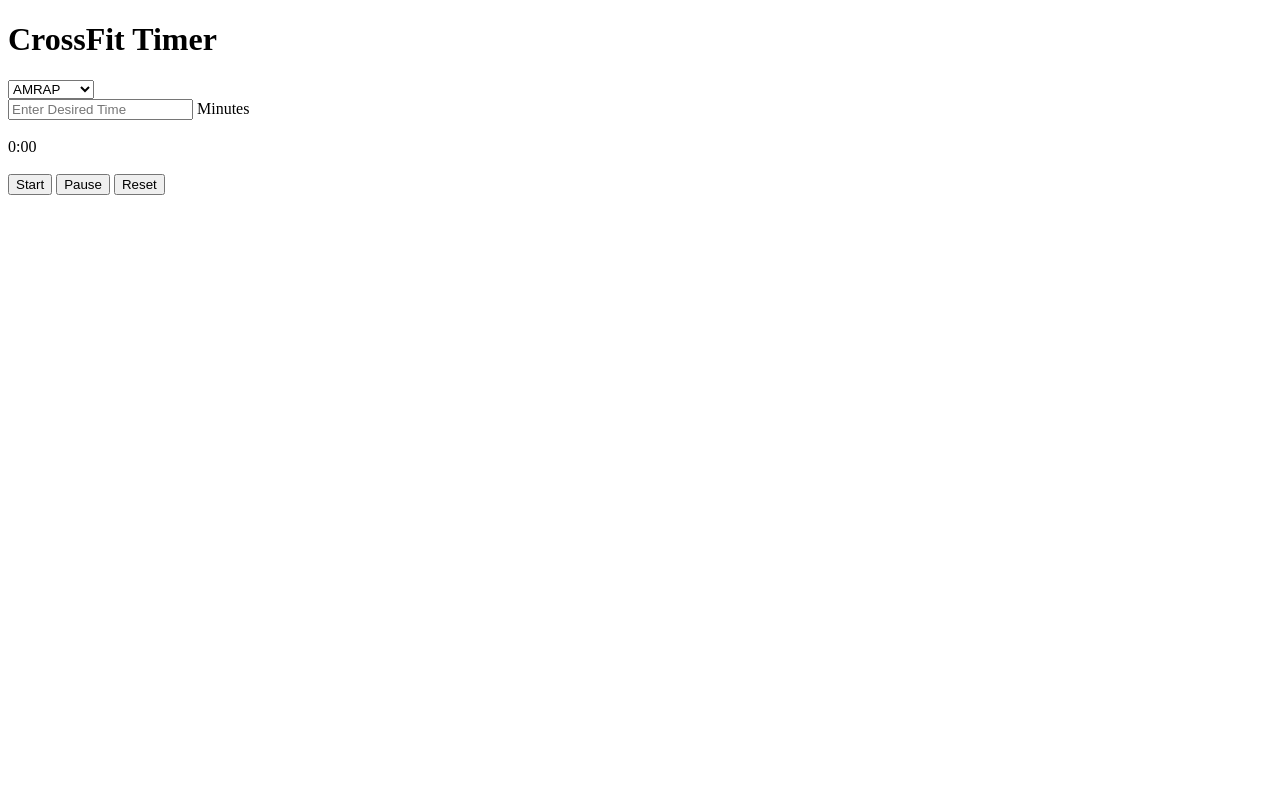
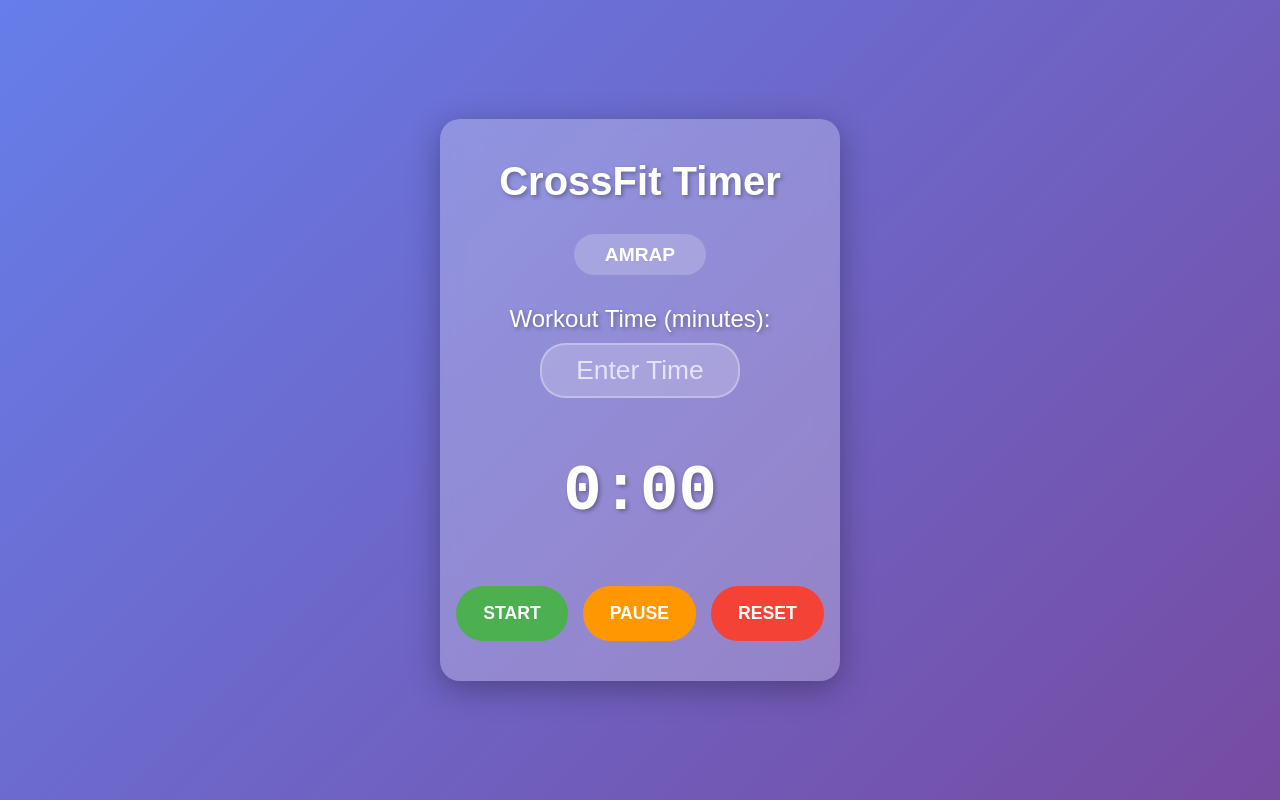
Before and after one commit to dominickvaske/crossfit-timer, a plain HTML site: page index.html in a window 1280 px wide. Drawn offline with Linux system fonts and the light colour scheme.

Commit message:
Add professional styling and design with original features

```diff
--- a/index.html
+++ b/index.html
@@ -4,6 +4,8 @@
     <meta charset="UTF-8" />
     <meta name="viewport" content="width=device-width, initial-scale=1.0" />
     <title>CrossFit Timer</title>
+
+    <link rel="stylesheet" href="style.css" />
   </head>
 
   <!----------------------------- HTML Body ------------------------------>
@@ -20,8 +22,8 @@
       </select>
 
       <div class="input">
-        <input id="time_input" placeholder="Enter Desired Time" />
-        Minutes
+        Workout Time (minutes): <br />
+        <input id="time_input" placeholder="Enter Time" />
       </div>
       <br />
 
@@ -36,137 +38,6 @@
     </div>
 
     <!-------------------------- JavaScript ------------------------------>
-
-    <script>
-      // ========== DOM ELEMENT REFERENCES ==========
-      const startButton = document.querySelector("#start_button");
-      const pauseButton = document.querySelector("#pause_button");
-      const resetButton = document.querySelector("#reset_button");
-      const timerDisplay = document.querySelector(".timer");
-      const timeInput = document.querySelector("#time_input");
-      const workoutSelect = document.querySelector("#workout_type");
-
-      // ========== GLOBAL VARIABLES ==========
-      let seconds = 0; // Current time in seconds
-      let lastKnownTime = 0; // Starting time for AMRAP workouts (for reset)
-      let isRunning = false; // Track if timer is currently active
-      let timerInterval; // Store interval ID for clearing
-
-      // ========== UTILITY FUNCTIONS ==========
-
-      /**
-       * Updates the timer display with current seconds value
-       * Formats time as MM:SS with proper zero padding
-       */
-      function updateDisplay() {
-        const minutes = Math.floor(seconds / 60);
-        const remainingSeconds = seconds % 60;
-
-        // Add leading zero to seconds if less than 10
-        if (remainingSeconds < 10) {
-          timerDisplay.textContent =
-            minutes + ":" + remainingSeconds.toString().padStart(2, "0");
-        } else {
-          timerDisplay.textContent = minutes + ":" + remainingSeconds;
-        }
-      }
-
-      /**
-       * Starts AMRAP countdown timer
-       * Counts down from user-specified time to 00:00
-       */
-      function startAmrapTimer() {
-        timerInterval = setInterval(function () {
-          seconds = seconds - 1;
-          updateDisplay();
-
-          // Stop when we reach zero
-          if (seconds <= 0) {
-            clearInterval(timerInterval);
-            isRunning = false;
-            alert("Time's up! Great workout!");
-          }
-        }, 1000);
-      }
-
-      /**
-       * Starts FOR TIME stopwatch timer
-       * Counts up from 00:00 until stopped
-       */
-      function startForTimeTimer() {
-        timerInterval = setInterval(function () {
-          seconds = seconds + 1;
-          updateDisplay();
-        }, 1000);
-      }
-
-      // ========== EVENT LISTENERS ==========
-
-      /**
-       * Start button handler
-       * Determines workout type and starts appropriate timer
-       */
-      startButton.addEventListener("click", function () {
-        const inputValue = timeInput.value;
-        const workoutType = workoutSelect.value;
-
-        if (workoutType === "amrap") {
-          // Only set new time if starting fresh (not resuming from pause)
-          if (!isRunning && seconds === lastKnownTime) {
-            // Use input value or default to 10 minutes
-            let minutes =
-              inputValue.trim() === "" || inputValue <= 0 ? 10 : inputValue;
-
-            // Convert to seconds and save for reset functionality
-            seconds = minutes * 60;
-            lastKnownTime = seconds;
-          }
-
-          isRunning = true;
-          clearInterval(timerInterval); // Clear any existing timer
-          startAmrapTimer();
-        } else if (workoutType === "for_time") {
-          // Only reset to 0 if starting fresh (not resuming from pause)
-          if (!isRunning && seconds === 0) {
-            seconds = 0;
-          }
-
-          isRunning = true;
-          clearInterval(timerInterval); // Clear any existing timer
-          startForTimeTimer();
-        }
-      });
-
-      /**
-       * Pause button handler
-       * Stops the timer but preserves current time
-       */
-      pauseButton.addEventListener("click", function () {
-        clearInterval(timerInterval);
-        isRunning = false;
-      });
-
-      /**
-       * Reset button handler
-       * Stops timer and returns to starting time based on workout type
-       */
-      resetButton.addEventListener("click", function () {
-        clearInterval(timerInterval);
-        isRunning = false;
-
-        const workoutType = workoutSelect.value;
-        if (workoutType === "amrap") {
-          seconds = lastKnownTime; // Reset to original AMRAP time
-        } else if (workoutType === "for_time") {
-          seconds = 0; // Reset FOR TIME back to 00:00
-        }
-
-        updateDisplay();
-      });
-
-      // ========== INITIALIZATION ==========
-      // Set initial display
-      updateDisplay();
-    </script>
+    <script src="script.js"></script>
   </body>
 </html>
--- /dev/null
+++ b/script.js
@@ -0,0 +1,129 @@
+// ========== DOM ELEMENT REFERENCES ==========
+const startButton = document.querySelector("#start_button");
+const pauseButton = document.querySelector("#pause_button");
+const resetButton = document.querySelector("#reset_button");
+const timerDisplay = document.querySelector(".timer");
+const timeInput = document.querySelector("#time_input");
+const workoutSelect = document.querySelector("#workout_type");
+
+// ========== GLOBAL VARIABLES ==========
+let seconds = 0; // Current time in seconds
+let lastKnownTime = 0; // Starting time for AMRAP workouts (for reset)
+let isRunning = false; // Track if timer is currently active
+let timerInterval; // Store interval ID for clearing
+
+// ========== UTILITY FUNCTIONS ==========
+
+/**
+ * Updates the timer display with current seconds value
+ * Formats time as MM:SS with proper zero padding
+ */
+function updateDisplay() {
+  const minutes = Math.floor(seconds / 60);
+  const remainingSeconds = seconds % 60;
+
+  // Add leading zero to seconds if less than 10
+  if (remainingSeconds < 10) {
+    timerDisplay.textContent =
+      minutes + ":" + remainingSeconds.toString().padStart(2, "0");
+  } else {
+    timerDisplay.textContent = minutes + ":" + remainingSeconds;
+  }
+}
+
+/**
+ * Starts AMRAP countdown timer
+ * Counts down from user-specified time to 00:00
+ */
+function startAmrapTimer() {
+  timerInterval = setInterval(function () {
+    seconds = seconds - 1;
+    updateDisplay();
+
+    // Stop when we reach zero
+    if (seconds <= 0) {
+      clearInterval(timerInterval);
+      isRunning = false;
+      alert("Time's up! Great workout!");
+    }
+  }, 1000);
+}
+
+/**
+ * Starts FOR TIME stopwatch timer
+ * Counts up from 00:00 until stopped
+ */
+function startForTimeTimer() {
+  timerInterval = setInterval(function () {
+    seconds = seconds + 1;
+    updateDisplay();
+  }, 1000);
+}
+
+// ========== EVENT LISTENERS ==========
+
+/**
+ * Start button handler
+ * Determines workout type and starts appropriate timer
+ */
+startButton.addEventListener("click", function () {
+  const inputValue = timeInput.value;
+  const workoutType = workoutSelect.value;
+
+  if (workoutType === "amrap") {
+    // Only set new time if starting fresh (not resuming from pause)
+    if (!isRunning && seconds === lastKnownTime) {
+      // Use input value or default to 10 minutes
+      let minutes =
+        inputValue.trim() === "" || inputValue <= 0 ? 10 : inputValue;
+
+      // Convert to seconds and save for reset functionality
+      seconds = minutes * 60;
+      lastKnownTime = seconds;
+    }
+
+    isRunning = true;
+    clearInterval(timerInterval); // Clear any existing timer
+    startAmrapTimer();
+  } else if (workoutType === "for_time") {
+    // Only reset to 0 if starting fresh (not resuming from pause)
+    if (!isRunning && seconds === 0) {
+      seconds = 0;
+    }
+
+    isRunning = true;
+    clearInterval(timerInterval); // Clear any existing timer
+    startForTimeTimer();
+  }
+});
+
+/**
+ * Pause button handler
+ * Stops the timer but preserves current time
+ */
+pauseButton.addEventListener("click", function () {
+  clearInterval(timerInterval);
+  isRunning = false;
+});
+
+/**
+ * Reset button handler
+ * Stops timer and returns to starting time based on workout type
+ */
+resetButton.addEventListener("click", function () {
+  clearInterval(timerInterval);
+  isRunning = false;
+
+  const workoutType = workoutSelect.value;
+  if (workoutType === "amrap") {
+    seconds = lastKnownTime; // Reset to original AMRAP time
+  } else if (workoutType === "for_time") {
+    seconds = 0; // Reset FOR TIME back to 00:00
+  }
+
+  updateDisplay();
+});
+
+// ========== INITIALIZATION ==========
+// Set initial display
+updateDisplay();
--- /dev/null
+++ b/style.css
@@ -0,0 +1,120 @@
+* {
+  margin: 0;
+  padding: 0;
+  box-sizing: border-box;
+}
+
+body {
+  font-family: "Arial", sans-serif;
+  background: linear-gradient(135deg, #667eea 0%, #764ba2 100%);
+  min-height: 100vh;
+  display: flex;
+  justify-content: center;
+  align-items: center;
+}
+
+.container {
+  background: rgba(255, 255, 255, 0.25);
+  backdrop-filter: blur(10px);
+  border-radius: 20px;
+  padding: 40px;
+  box-shadow: 0 8px 32px rgba(0, 0, 0, 0.3);
+  max-width: 400px;
+  text-align: center;
+}
+
+h1 {
+  margin-bottom: 30px;
+  font-size: 2.5em;
+  text-shadow: 2px 2px 4px rgba(0, 0, 0, 0.3);
+  color: white;
+}
+
+.timer {
+  font-weight: bold;
+  font-family: "Courier New", monospace;
+  color: white;
+  margin: 20px;
+  font-size: 4em;
+  margin: 30px 0;
+  text-shadow: 2px 2px 4px rgba(0, 0, 0, 0.3);
+}
+
+#workout_type {
+  background: rgba(255, 255, 255, 0.2);
+  padding: 10px 20px;
+  border-radius: 25px;
+  margin-bottom: 30px;
+  font-size: 1.2em;
+  font-weight: bold;
+  appearance: none;
+  cursor: pointer;
+  text-align: center;
+  color: white;
+  border: none;
+}
+
+#workout_type option {
+  background: #333;
+  color: white;
+  padding: 10px;
+}
+
+#time_input {
+  background: rgba(255, 255, 255, 0.2);
+  border: 2px solid rgba(255, 255, 255, 0.3);
+  color: white;
+  padding: 10px 15px;
+  border-radius: 25px;
+  font-size: 1.1em;
+  text-align: center;
+  width: 200px;
+  cursor: text;
+  margin: 10px;
+}
+
+#time_input::placeholder {
+  color: rgba(255, 255, 255, 0.7);
+}
+
+button {
+  background: rgba(255, 255, 255, 0.2);
+  border: 2px solid rgba(255, 255, 255, 0.3);
+  color: white;
+  padding: 15px 25px;
+  border-radius: 50px;
+  font-size: 1.1em;
+  font-weight: bold;
+  cursor: pointer;
+  transition: all 0.3s ease;
+  text-transform: uppercase;
+  margin: 0 5px;
+}
+
+.button_container {
+  display: flex;
+  gap: 5px;
+  justify-content: center;
+  margin-top: 10px;
+}
+
+#start_button {
+  background: rgba(76, 175, 80, 1);
+  border-color: rgba(76, 175, 80, 1);
+}
+
+#pause_button {
+  background: rgba(255, 152, 0, 1);
+  border-color: rgba(255, 152, 0, 1);
+}
+
+#reset_button {
+  background: rgba(244, 67, 54, 1);
+  border-color: rgba(244, 67, 54, 1);
+}
+
+.input {
+  font-size: 1.5em;
+  text-shadow: 2px 2px 4px rgba(0, 0, 0, 0.3);
+  color: white;
+}
```
